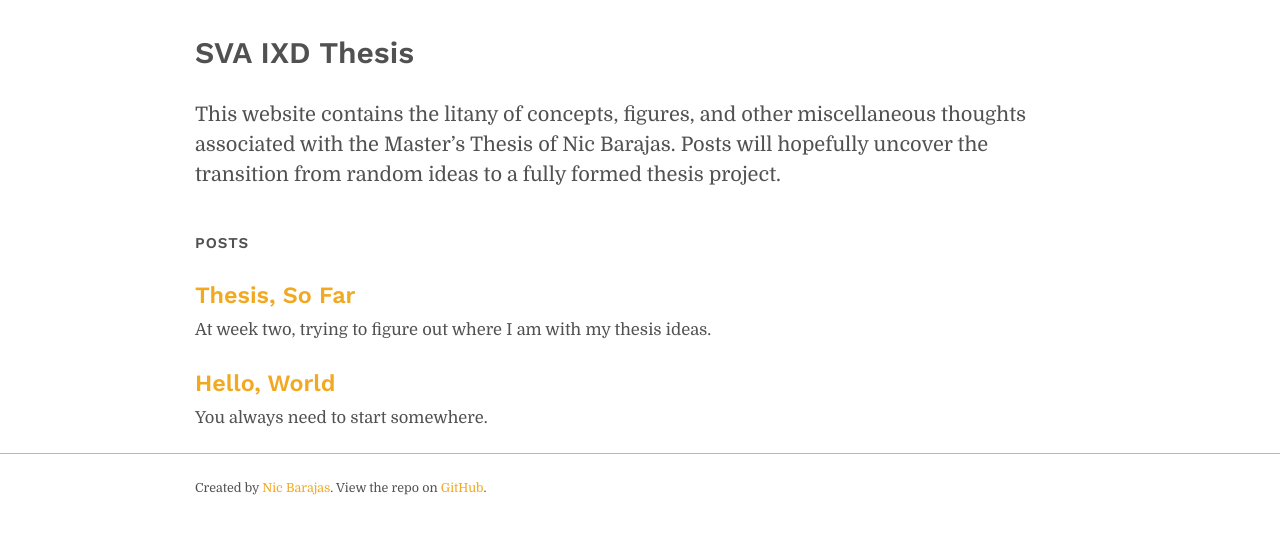
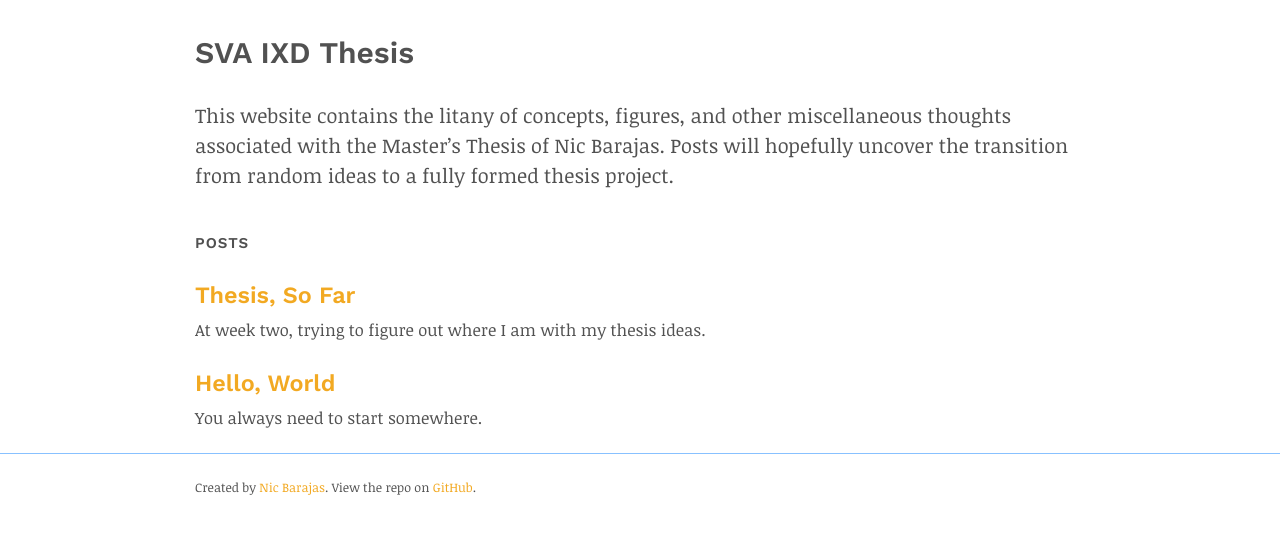
Before and after one commit to nicbarajas/sva-ixd-thesis, a Jekyll site: the page built from index.html, in a window 1280 px wide. Shown: the top 534 px of the page. Built offline with Jekyll 4.4.1, drawn with Linux system fonts in a browser that asks for light colours.

Commit message:
Missing italics.

```diff
--- a/_includes/header.html
+++ b/_includes/header.html
@@ -4,7 +4,7 @@
     <meta charset="utf-8" />
     <meta name="viewport" content="width=device-width, initial-scale=1.0" />
     <title>{{ page.title }}</title>
-    <link href="//fonts.googleapis.com/css?family=Work+Sans:400,600|Domine:400,700" rel="stylesheet" type="text/css" />
+    <link href="//fonts.googleapis.com/css?family=Work+Sans:400,600|Noticia+Text:400,400italic,700,700italic" rel="stylesheet" type="text/css" />
     <link rel="stylesheet" href="{{ site.baseurl }}/css/styles.css" />
   </head>
   <body>
--- a/_scss/type.scss
+++ b/_scss/type.scss
@@ -1,5 +1,5 @@
-$serif: 'Domine', serif;
-$sans-serif: 'Work Sans', serif;
+$serif: 'Noticia Text', serif;
+$sans-serif: 'Work Sans', sans-serif;
 
 $normal-weight: 400;
 $sans-bold: 600;
```
Also changed, not shown: _config.yml (line endings or trailing spaces).
